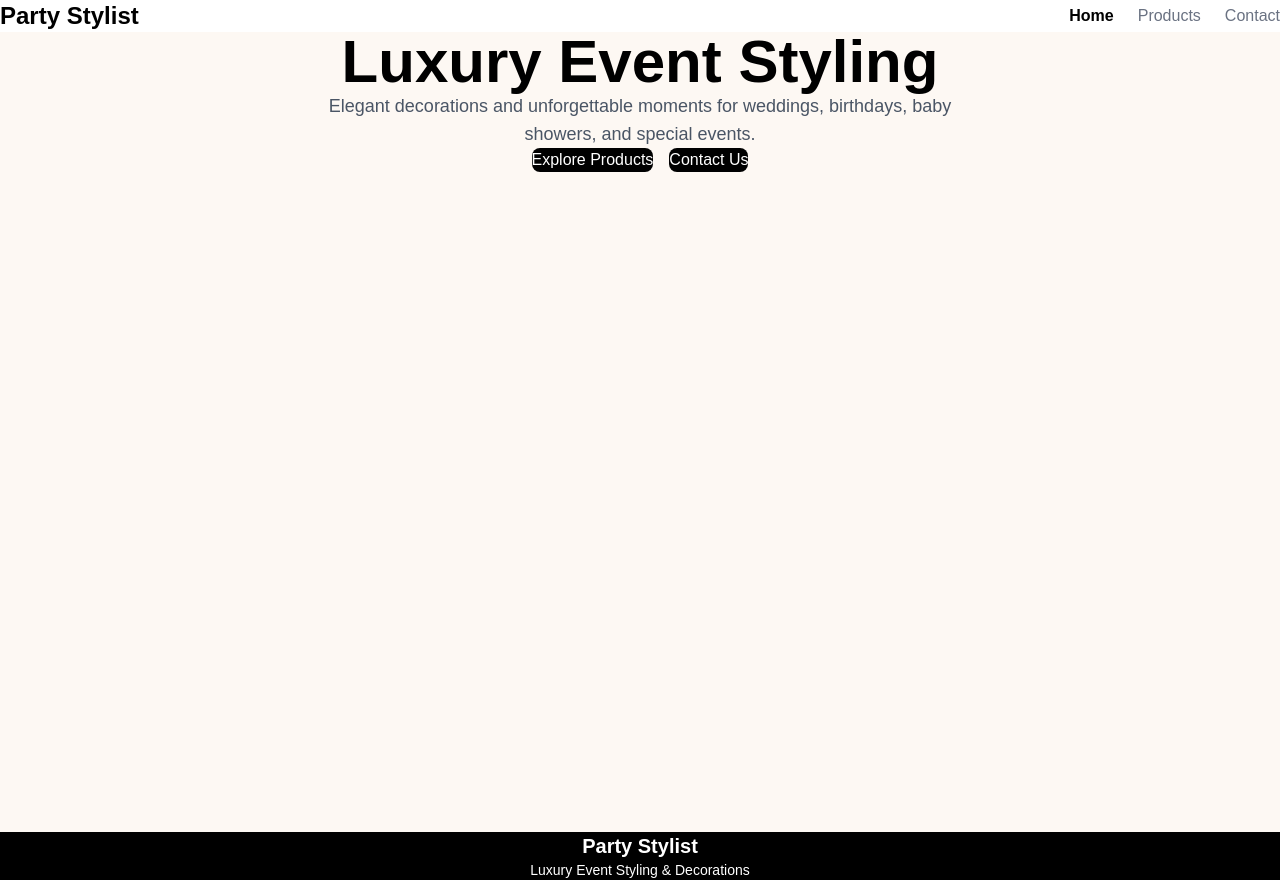
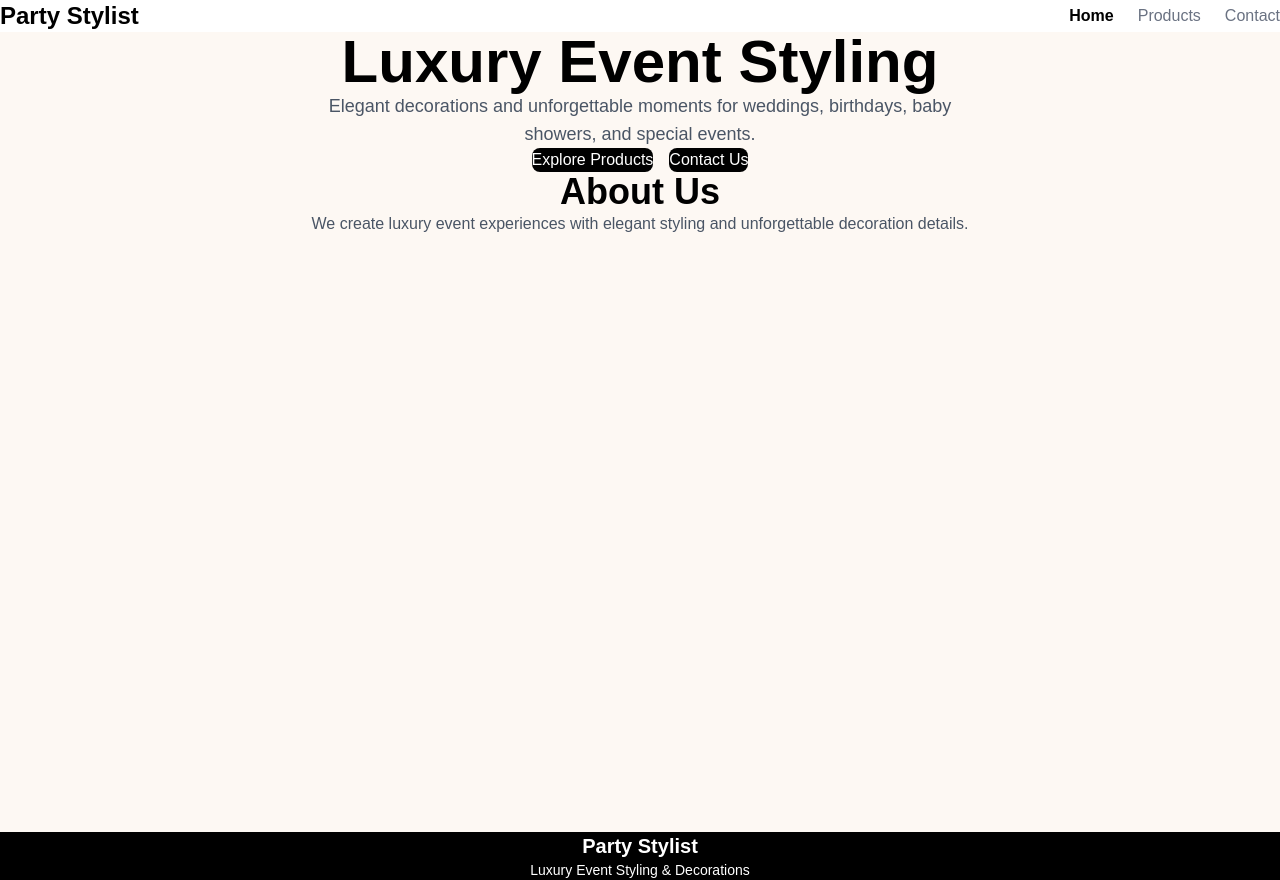
Before and after one commit to maya-said/party-stylist-project, a React (Vite) app: page / in a window 1280 px wide. Built offline with nearby package versions, Linux system fonts and the light colour scheme.

Commit message:
create reusable section title component

```diff
--- /dev/null
+++ b/src/components/SectionTitle.tsx
@@ -0,0 +1,29 @@
+type SectionTitleProps = {
+  title: string;
+  subtitle: string;
+};
+
+const SectionTitle = ({
+  title,
+  subtitle,
+}: SectionTitleProps) => {
+  return (
+    <div className="text-center">
+
+      <h2 className="text-4xl font-bold text-black">
+
+        {title}
+
+      </h2>
+
+      <p className="mt-4 text-gray-600">
+
+        {subtitle}
+
+      </p>
+
+    </div>
+  );
+};
+
+export default SectionTitle;
--- a/src/pages/HomePage.tsx
+++ b/src/pages/HomePage.tsx
@@ -1,9 +1,11 @@
 import Button from "../components/Button";
+import SectionTitle from "../components/SectionTitle";
 
 const HomePage = () => {
   return (
     <div className="min-h-screen bg-[#fdf8f3]">
 
+      {/* Hero Section */}
       <section className="flex flex-col items-center justify-center text-center py-32 px-6">
 
         <h1 className="text-6xl font-bold text-black">
@@ -26,6 +28,16 @@ const HomePage = () => {
 
       </section>
 
+      {/* About Preview Section */}
+      <section className="py-20 px-6">
+
+        <SectionTitle
+          title="About Us"
+          subtitle="We create luxury event experiences with elegant styling and unforgettable decoration details."
+        />
+
+      </section>
+
     </div>
   );
 };
```
